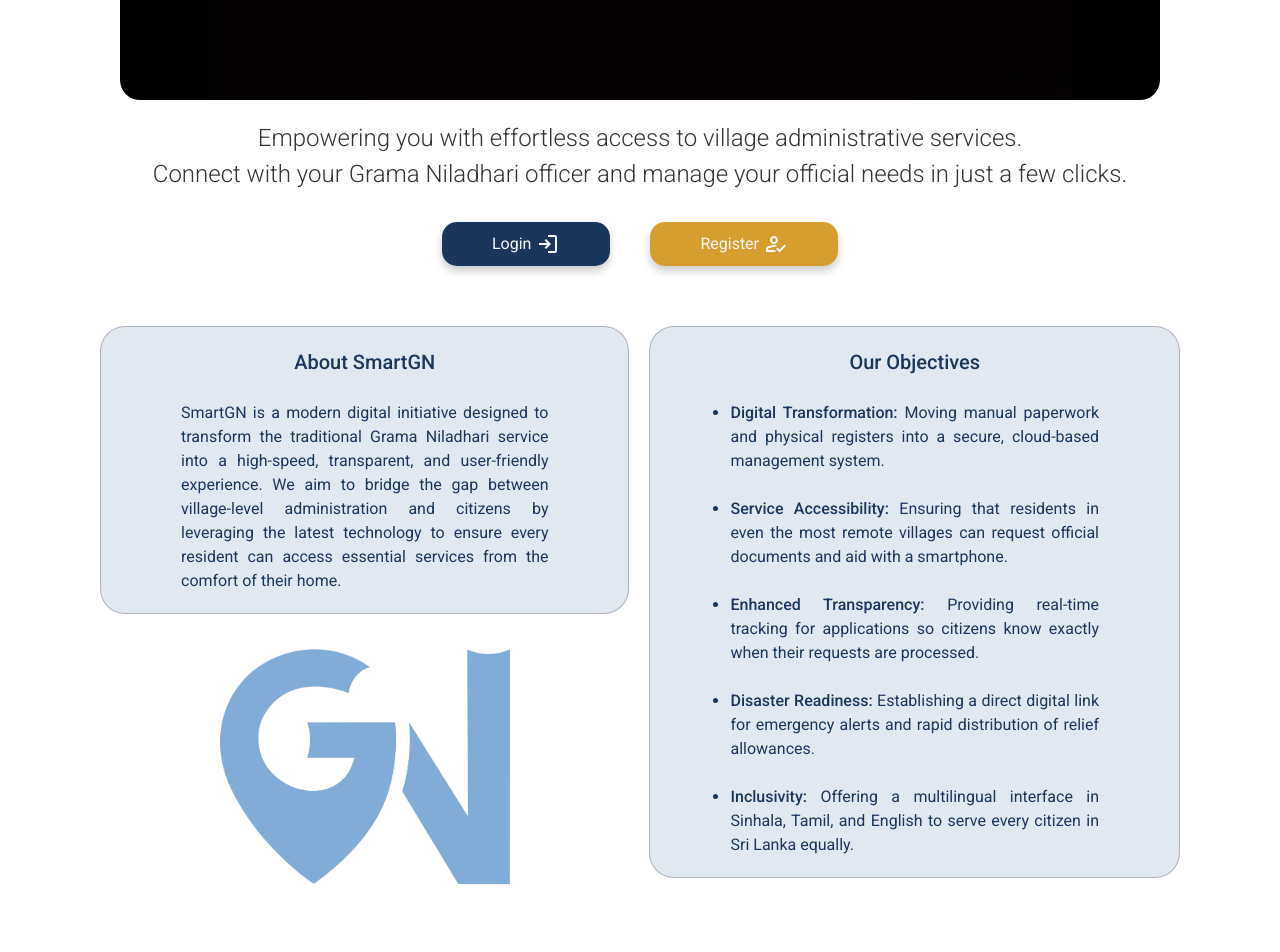
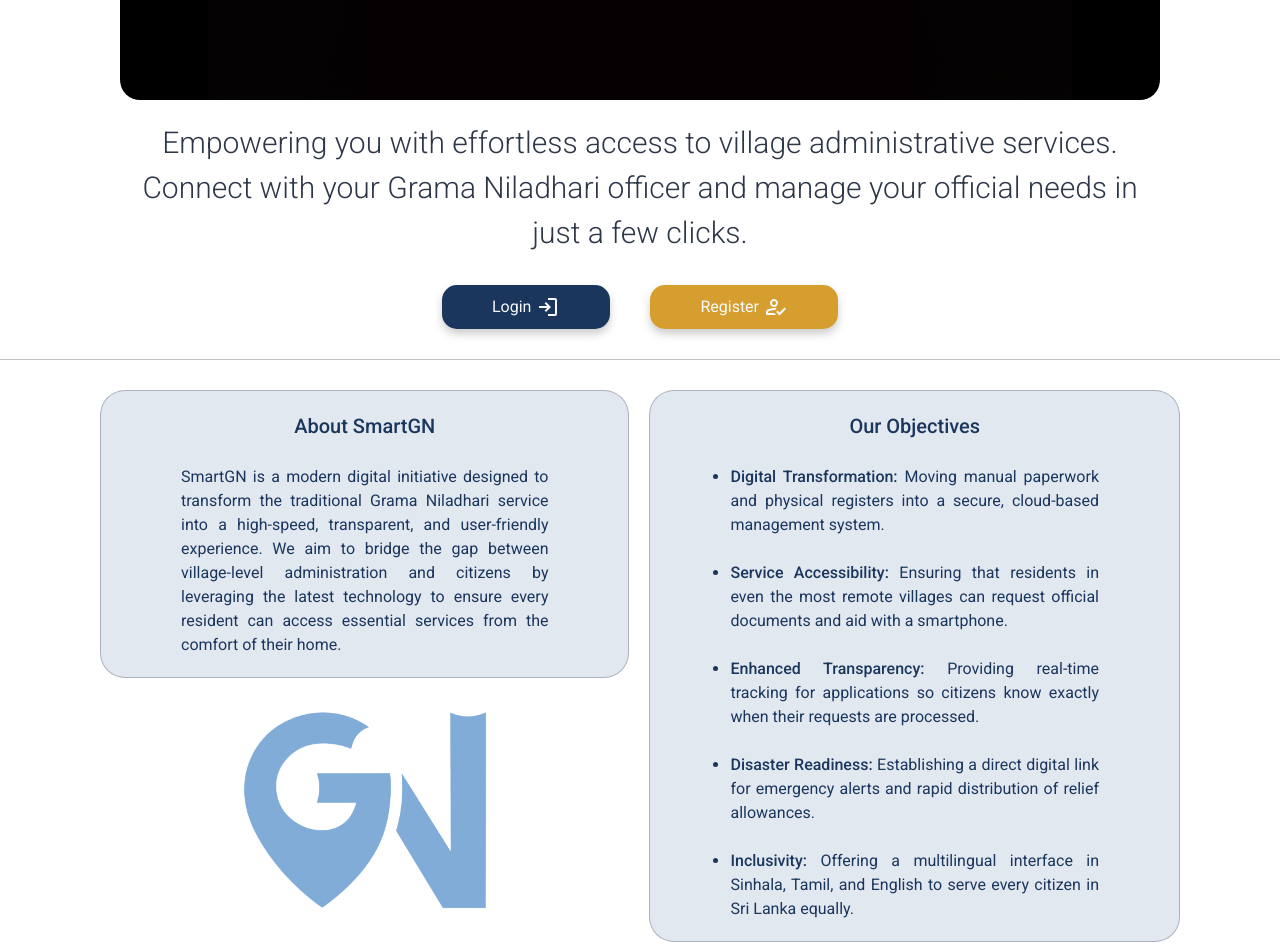
Before and after one commit to janith230528/SmartGN---Digitala-Grama-Niladhari-Service-Managememt-System, a React (Vite) app: page / in a window 1280 px wide. Shown: the part 460-1412 px from the top of the page. Built offline with nearby package versions, Linux system fonts and the light colour scheme.

Commit message:
update landing page

```diff
--- a/src/App.jsx
+++ b/src/App.jsx
@@ -9,7 +9,9 @@ function App() {
     <div className= "App">
       <Navbar />
       <Hero />
+      <hr />
       <About />
+      <hr/>
       <Services />
 
 
--- a/src/Components/Landing-page/About/About.css
+++ b/src/Components/Landing-page/About/About.css
@@ -11,7 +11,7 @@
 #about-image{
     /* border: 1px solid green; */
     display: flex;
-    width: 300px;
+    width: 250px;
     height: auto;
     margin-bottom:30px;
     opacity: 50%;
@@ -48,12 +48,13 @@
         color: #1B365D;
     }
 
-    .description, .objectives{
+.description, .objectives{
         color: #1B365D;
         font-size: 16px;
         margin: 0px 80px 20px 80px;
         text-align: justify;
-    }
+        line-height: 1.5;
+}
 
     b{
         font-weight: 500;
--- a/src/Components/Landing-page/Hero/Hero.css
+++ b/src/Components/Landing-page/Hero/Hero.css
@@ -22,9 +22,9 @@
 }
 
 .hero-text{
-    font-size: 24px;
+    font-size: 30px;
     font-weight: 300;
-    color: #333;
+    color: #2D3748;
 }
 
 .buttons{
--- a/src/index.css
+++ b/src/index.css
@@ -11,3 +11,7 @@
 body {
   font-family: 'Roboto', sans-serif;
 }
+
+hr{
+  color: #2D37484D;
+}
```
